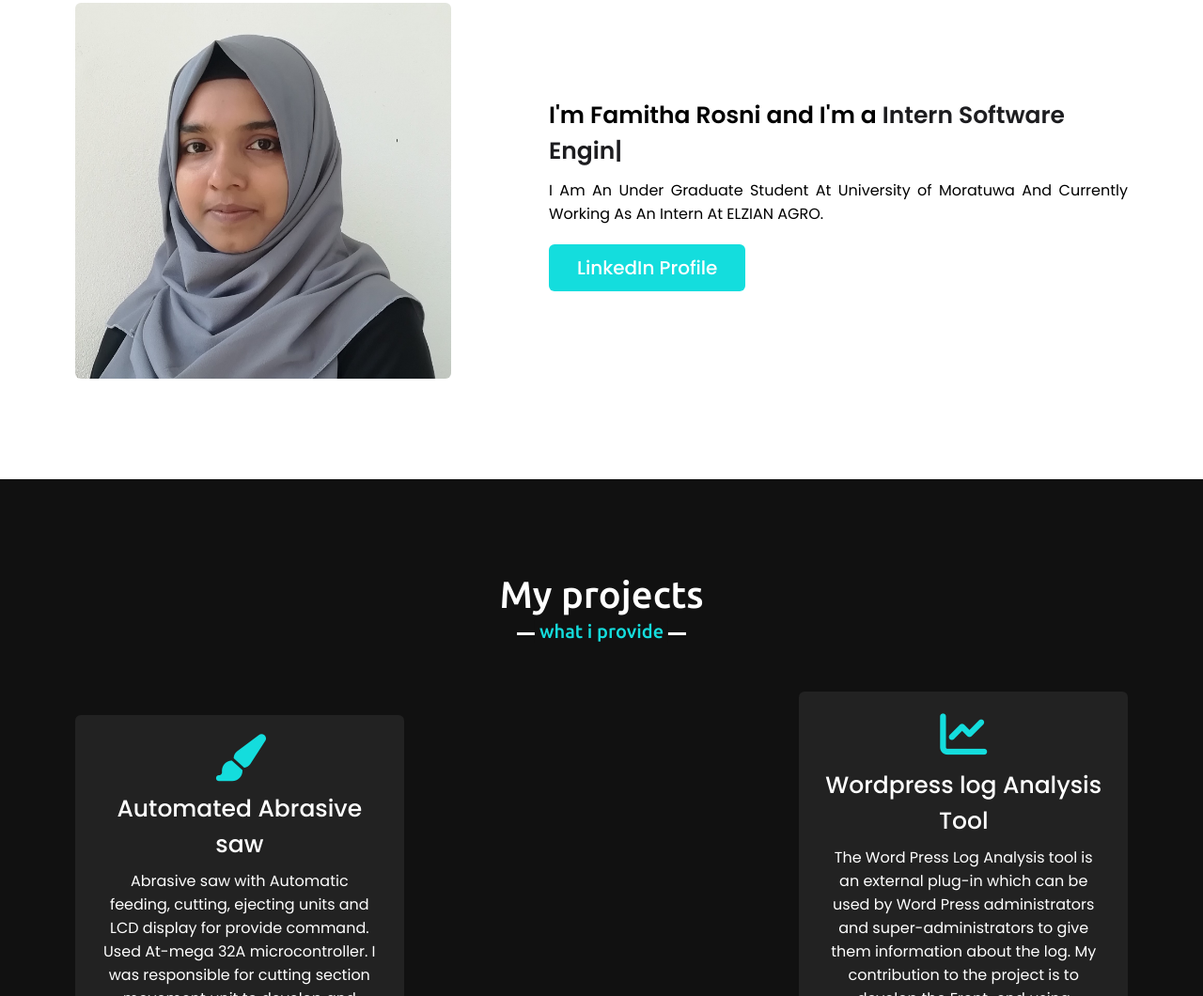
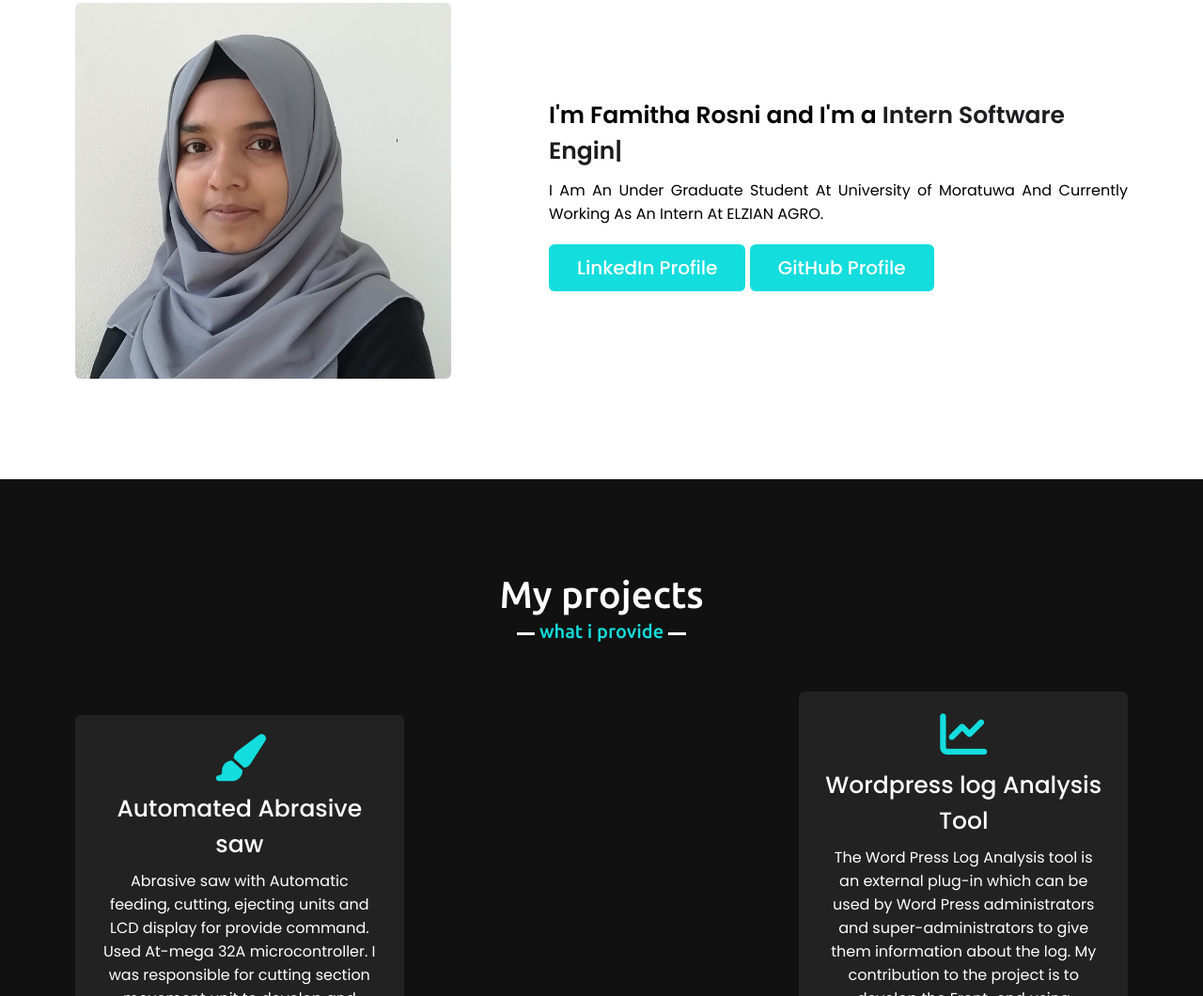
Before and after one commit to Thansila/resume-website, a plain HTML site: page index.html in a window 1280 px wide. Shown: the part 1023-2083 px from the top of the page at 94% size. Drawn offline with nearby package versions, Linux system fonts and the light colour scheme.

Commit message:
github link

```diff
--- a/index.html
+++ b/index.html
@@ -62,6 +62,7 @@
                     <p>I Am An Under Graduate Student At University of Moratuwa And Currently Working As An Intern At ELZIAN AGRO.
                     </p>
                     <a href="https://www.linkedin.com/in/h-f-rosni?lipi=urn%3Ali%3Apage%3Ad_flagship3_profile_view_base_contact_details%3BFjsGXElfSO6AjxziHS9p0g%3D%3D">LinkedIn Profile</a>
+                    <a href="https://github.com/Famith-Rosni">GitHub Profile</a>
                 </div>
             </div>
         </div>
```
